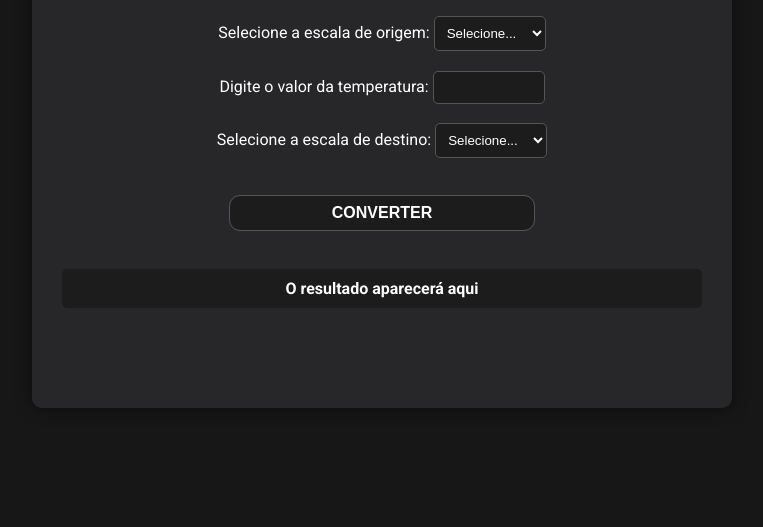
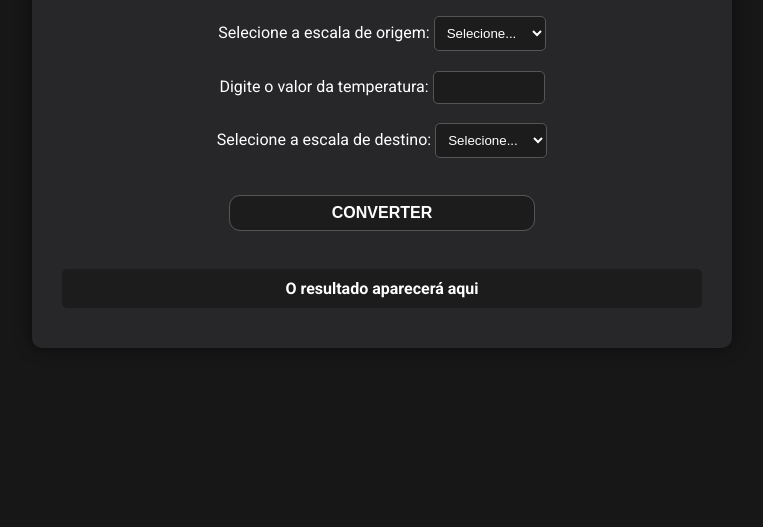
Before and after one commit to rennanfeliciano/Conversor-de-temperatura, a plain HTML site: page index.html in a window 1280 px wide. Shown: the part 273-800 px from the top of the page, without its empty margins (258-1021 px from the left). Drawn offline with Linux system fonts and the light colour scheme.

Commit message:
segundo commit

```diff
--- a/style.css
+++ b/style.css
@@ -20,7 +20,10 @@ body {
     display: flex;
     align-items: center;
     flex-direction: column;
-    padding: 100px;
+    padding-left: 100px;
+    padding-right: 100px;
+    padding-top: 40px;
+    padding-bottom: 40px;
     border-radius: 10px;
     box-shadow: 0px 0px 16px rgb(0 0 0 / 55%);
     text-align: center;
```
